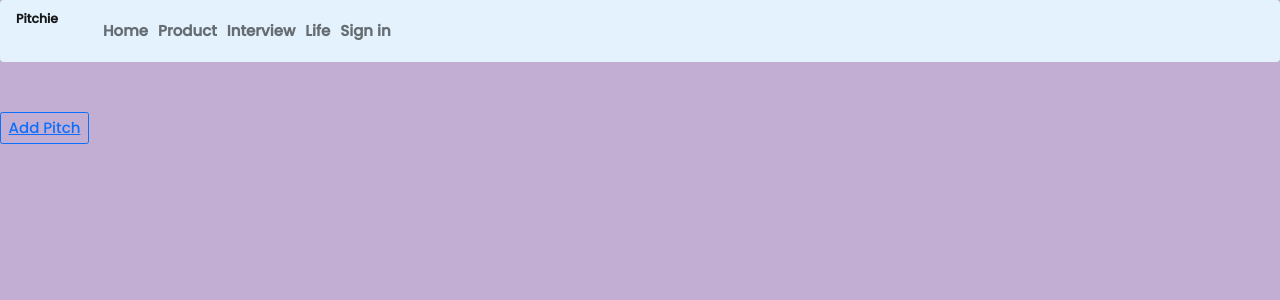
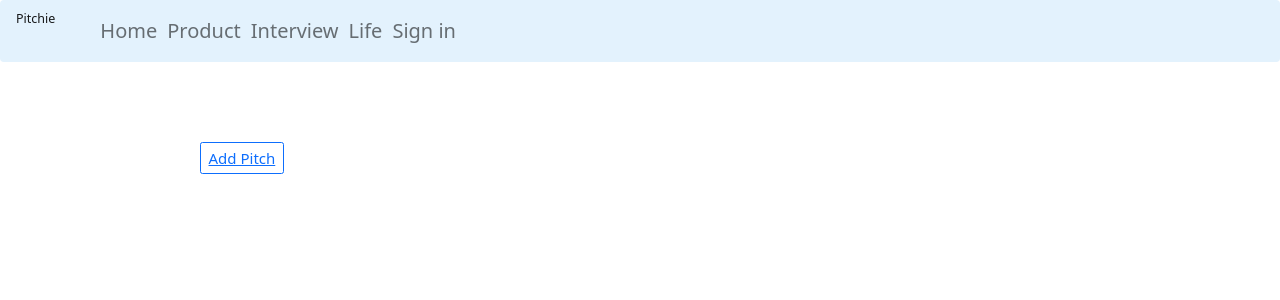
Before and after one commit to FaithKwamboka/Pitchie, a Flask app: page /categories/1 in a window 1280 px wide. Shown: the top 300 px of the page. Run offline with Flask 2, Linux system fonts and the light colour scheme; data that the repository does not hold is empty; some libraries are stand-ins or nearby versions; some web fonts are replaced.

Commit message:
Update categories page

```diff
--- a/app/templates/categories.html
+++ b/app/templates/categories.html
@@ -1,7 +1,7 @@
 {% extends 'base.html'%}
 {% import "bootstrap/wtf.html" as wtf %}
 {% block styles%} {{ super() }}
-<link rel="stylesheet" href="{{url_for('static',filename='css/styles.css')}}"> {% endblock %}
+<link rel="stylesheet" href="{{url_for('static',filename='css/categories.css')}}"> {% endblock %}
 <br>
 <br>
 <br>
@@ -11,7 +11,7 @@
   {% block content %}
   <br>
   <br>
-  <button type="button" class="btn btn-outline-primary"><a href="../pitch/">Add Pitch</a></button>
+  <button type="button" class="btn btn-outline-primary" id="btn"><a href="../pitch/">Add Pitch</a></button>
   <div class="container">
     <div class="card-columns">
       {% for category in category[::-1] %}
@@ -30,6 +30,7 @@
         <div class="card-footer bg-transparent border-success">
           <button type="button" class="btn btn-outline-success btn-sm"><a href="/new_comment/{{category.id}}">Comment</a></button> <button type="button" class="btn btn-outline-success btn-sm"><a href="/comments/{{category.id}}">View comments</a></button></div>
       </div>
+      <br>
 
       {% endfor %}
 
```
